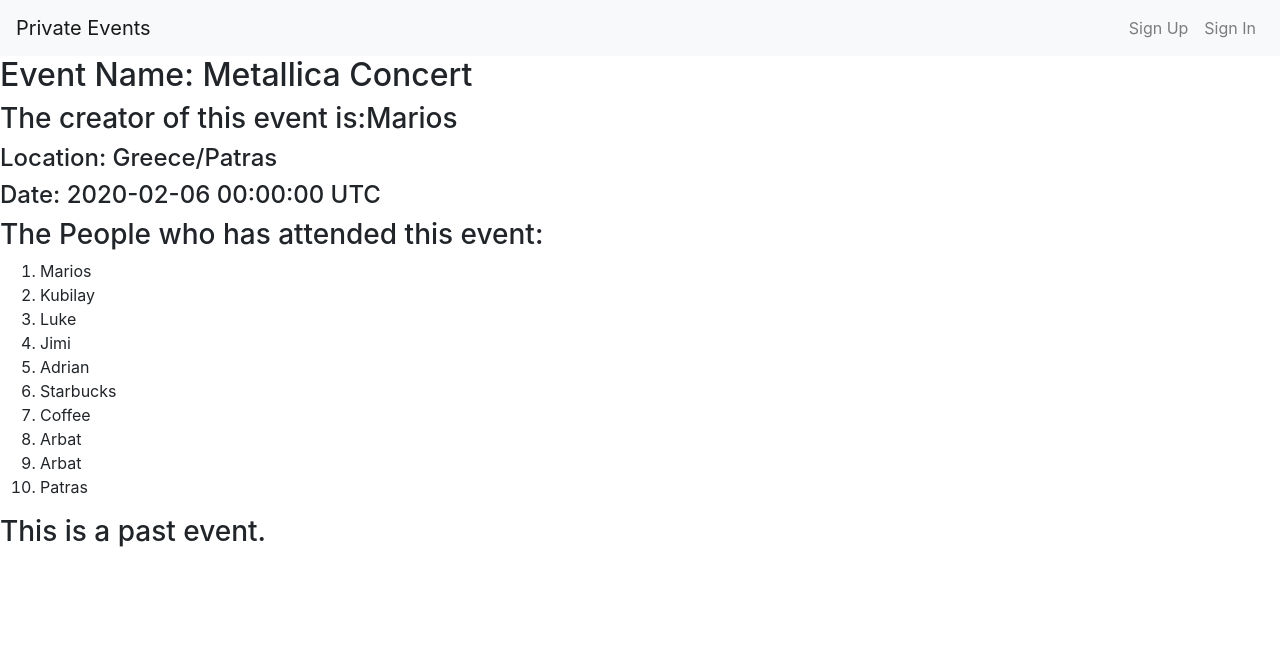
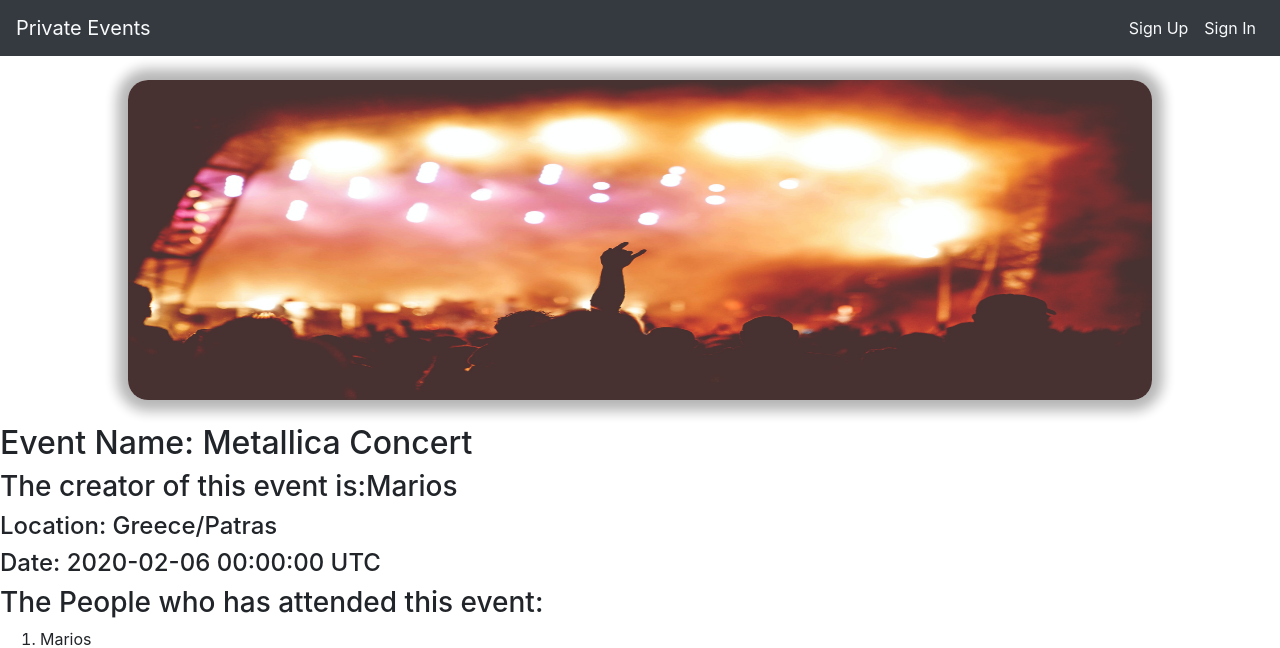
Before and after one commit to mariosknl/private-events, a Rails app: page /events/1 in a window 1280 px wide. Shown: the top 648 px of the page. Before the commit the page ends 547 px from the top, so only its background shows below. Run offline with Rails 7, Linux system fonts and the light colour scheme; data comes from the database, SQL or seed files in the repository; both versions use the stored data as it was after the commit; style sheets or scripts are compiled from the project's sources.

Commit message:
Styling added

```diff
--- a/app/assets/stylesheets/events.scss
+++ b/app/assets/stylesheets/events.scss
@@ -1,3 +1,11 @@
 // Place all the styles related to the events controller here.
 // They will automatically be included in application.css.
 // You can use Sass (SCSS) here: https://sass-lang.com/
+
+.top {
+  top: 40rem;
+  margin: 0 auto;
+  font-size: 1.5rem;
+  text-align: center;
+  padding-top: 5rem;
+}
--- a/app/assets/stylesheets/sessions.scss
+++ b/app/assets/stylesheets/sessions.scss
@@ -1,3 +1,20 @@
 // Place all the styles related to the sessions controller here.
 // They will automatically be included in application.css.
 // You can use Sass (SCSS) here: https://sass-lang.com/
+
+.bg-image {
+  width: 80vw;
+  height: 40vh;
+  position: relative;
+  z-index: -1;
+  opacity: 0.95;
+  left: 10%;
+  top: 5rem;
+  border-radius: 20px;
+  margin-bottom: 6rem;
+  -webkit-box-shadow: 0px 0px 13px 11px rgba(0,0,0,0.31);
+  -moz-box-shadow: 0px 0px 13px 11px rgba(0,0,0,0.31);
+  box-shadow: 0px 0px 13px 11px rgba(0,0,0,0.31);
+
+
+}
--- a/app/helpers/application_helper.rb
+++ b/app/helpers/application_helper.rb
@@ -2,27 +2,28 @@
   def welcome_links
     @user = User.find(@current_user_id).name.upcase unless session[:current_user_id].nil?
     ('Welcome ' + @user) unless @current_user.nil?
+
   end
 
   def my_page_links
     return if session[:current_user_id].nil?
 
-    link_to "My Events (#{@current_user.name})", user_path(@current_user_id), class: 'nav-link'
+    link_to "My Events (#{@current_user.name})", user_path(@current_user_id), class: 'nav-link text-light'
   end
 
   def sign_out_links
     if session[:current_user_id].nil?
-      link_to 'Sign In', new_session_path, class: 'nav-link'
+      link_to 'Sign In', new_session_path, class: 'nav-link text-light'
     else
-      link_to 'Sign Out', session_path(@current_user_id), method: :delete, class: 'nav-link'
+      link_to 'Sign Out', session_path(@current_user_id), method: :delete, class: 'nav-link text-light'
     end
   end
 
   def create_event_link
-    link_to 'Create New Event', new_event_path, class: 'nav-link' unless session[:current_user_id].nil?
+    link_to 'Create New Event', new_event_path, class: 'nav-link text-light' unless session[:current_user_id].nil?
   end
 
   def events_calendar_link
-    link_to 'Events Calendar', events_path, class: 'nav-link' unless session[:current_user_id].nil?
+    link_to 'Events Calendar', events_path, class: 'nav-link text-light' unless session[:current_user_id].nil?
   end
 end
--- a/app/views/layouts/_navbar.html.erb
+++ b/app/views/layouts/_navbar.html.erb
@@ -1,5 +1,5 @@
-<nav class="navbar navbar-expand-lg navbar-light bg-light">
-  <%= link_to 'Private Events', root_path, class: 'navbar-brand' %>
+<nav class="navbar navbar-expand-lg navbar-light bg-light fixed-top bg-dark">
+  <%= link_to 'Private Events', root_path, class: 'navbar-brand text-light' %>
   <button class="navbar-toggler" type="button" data-toggle="collapse" data-target="#navbarSupportedContent" aria-controls="navbarSupportedContent" aria-expanded="false" aria-label="Toggle navigation">
     <span class="navbar-toggler-icon"></span>
   </button>
@@ -11,7 +11,7 @@
       <%= my_page_links %>
     </ul>
     <ul class="navbar-nav d-flex">
-      <%= link_to 'Sign Up', new_user_path, class: 'nav-link' %>
+      <%= link_to 'Sign Up', new_user_path, class: 'nav-link text-light' %>
       <%= sign_out_links %>
     </ul>
   </div>
--- a/app/views/layouts/application.html.erb
+++ b/app/views/layouts/application.html.erb
@@ -11,9 +11,11 @@
   </head>
 
   <body>
-    <%= render 'layouts/navbar' %>
-    <h3 class="m-auto w-25" > <%= welcome_links %> </h3>
-    <%= yield %>
+  <%= image_tag('/homepage.jpeg', class: 'bg-image position-relative') %>
+      <%= render 'layouts/navbar' %>
+      <h3 class= 'text-center' > <%= welcome_links %> </h3>
+      <%= yield %>
+    </div>
     <script src="https://code.jquery.com/jquery-3.5.1.slim.min.js" integrity="sha384-DfXdz2htPH0lsSSs5nCTpuj/zy4C+OGpamoFVy38MVBnE+IbbVYUew+OrCXaRkfj" crossorigin="anonymous"></script>
     <script src="https://cdn.jsdelivr.net/npm/popper.js@1.16.0/dist/umd/popper.min.js" integrity="sha384-Q6E9RHvbIyZFJoft+2mJbHaEWldlvI9IOYy5n3zV9zzTtmI3UksdQRVvoxMfooAo" crossorigin="anonymous"></script>
     <script src="https://stackpath.bootstrapcdn.com/bootstrap/4.5.0/js/bootstrap.min.js" integrity="sha384-OgVRvuATP1z7JjHLkuOU7Xw704+h835Lr+6QL9UvYjZE3Ipu6Tp75j7Bh/kR0JKI" crossorigin="anonymous"></script>
```
Also changed, not shown: app/views/events/index.html.erb (+6 -4 lines), db/development.sqlite3, db/test.sqlite3, public/homepage.jpeg (added), 2 other files.
